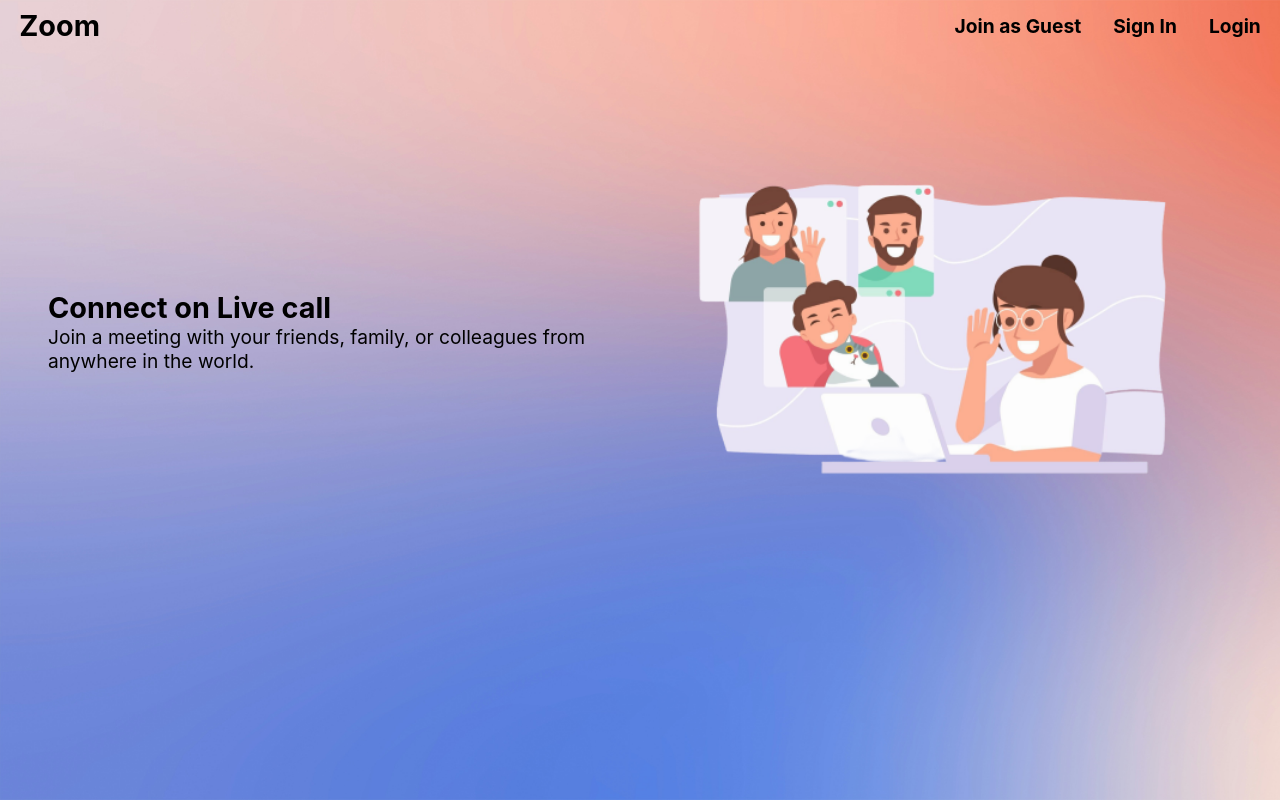
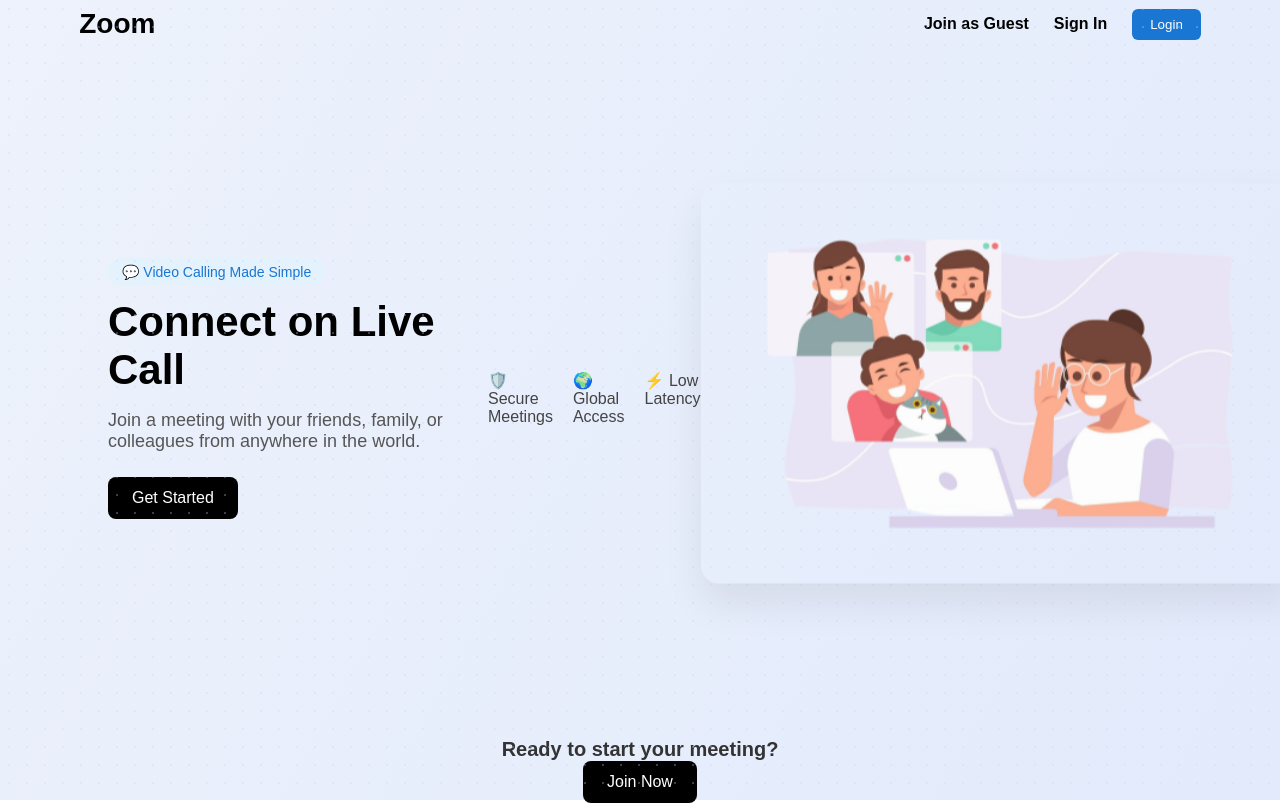
Before and after one commit to Maharsh-Nayak/peer-video-chat, a React (Create React App) app in the folder frontend/my-app/: page / in a window 1280 px wide. Built offline with nearby package versions, Linux system fonts and the light colour scheme.

Commit message:
added Join Meet Page with basic audio and vedio controls !!

```diff
--- a/frontend/my-app/src/App.css
+++ b/frontend/my-app/src/App.css
@@ -33,3 +33,165 @@
   height: 50vh;
   width: auto;
 }
+
+.LandingPage {
+  width: 100%;
+  padding: 0 60px;
+  font-family: "Poppins", sans-serif;
+}
+
+.navbar {
+  display: flex;
+  justify-content: space-between;
+  align-items: center;
+  padding: 20px 0;
+}
+
+.logo {
+  font-size: 28px;
+  font-weight: 700;
+}
+
+.nav-links {
+  display: flex;
+  gap: 25px;
+  align-items: center;
+}
+
+.link {
+  cursor: pointer;
+  font-size: 16px;
+  transition: 0.2s;
+}
+
+.link:hover {
+  opacity: 0.7;
+}
+
+.login-btn {
+  background-color: #1976d2;
+  padding: 8px 18px;
+  border-radius: 6px;
+  border: none;
+  color: white;
+  cursor: pointer;
+  transition: 0.2s;
+}
+
+.login-btn:hover {
+  background-color: #125aa0;
+}
+
+/* Main Section */
+
+.main {
+  display: flex;
+  justify-content: space-between;
+  align-items: center;
+  margin-top: 60px;
+}
+
+.content h2 {
+  font-size: 42px;
+  margin-bottom: 16px;
+}
+
+.content p {
+  width: 380px;
+  font-size: 18px;
+  margin-bottom: 25px;
+  color: #555;
+}
+
+.primary-btn {
+  padding: 12px 24px;
+  background-color: black;
+  color: white;
+  border-radius: 8px;
+  border: none;
+  cursor: pointer;
+  transition: 0.2s;
+  font-size: 16px;
+}
+
+.primary-btn:hover {
+  opacity: 0.85;
+}
+
+.photo img {
+  width: 480px;
+  border-radius: 12px;
+}
+
+@media (max-width: 900px) {
+  .main {
+    flex-direction: column;
+    text-align: center;
+  }
+
+  .content p {
+    width: 100%;
+  }
+
+  .photo img {
+    width: 350px;
+    margin-top: 40px;
+  }
+}
+
+.LandingPage {
+  min-height: 100vh;
+  background: linear-gradient(120deg, #edf2fb, #e2eafc);
+  position: relative;
+}
+
+.LandingPage::before {
+  content: "";
+  position: absolute;
+  inset: 0;
+  background-image: radial-gradient(#c7d2fe 1px, transparent 1px);
+  background-size: 18px 18px;
+  opacity: 0.3;
+  pointer-events: none;
+}
+
+
+.tag {
+  background: #e3f2fd;
+  padding: 6px 14px;
+  border-radius: 20px;
+  color: #1976d2;
+  font-size: 14px;
+  display: inline-block;
+  margin-bottom: 12px;
+  font-weight: 500;
+}
+
+.features {
+  display: flex;
+  gap: 20px;
+  margin-top: 20px;
+  color: #444;
+  font-size: 16px;
+}
+
+.photo img {
+  width: 480px;
+  border-radius: 18px;
+  box-shadow: 0px 20px 40px rgba(0,0,0,0.08);
+  animation: float 3s ease-in-out infinite;
+}
+
+@keyframes float {
+  0% { transform: translateY(0px); }
+  50% { transform: translateY(-10px); }
+  100% { transform: translateY(0px); }
+}
+
+.cta {
+  text-align: center;
+  margin-top: 70px;
+  font-size: 20px;
+  font-weight: 600;
+  color: #333;
+}
--- a/frontend/my-app/src/App.js
+++ b/frontend/my-app/src/App.js
@@ -4,6 +4,7 @@
 import { LandingPage } from './Pages/LandingPage.jsx';
 import { Authentication } from './Pages/Authentication.jsx';
 import { AuthProvider } from "./context/authContext";
+import MeetEntery from './Pages/videoMeetPage.jsx';
 
 function App() {
   return (
@@ -13,6 +14,7 @@
             <Routes>
               <Route path="/" element={<LandingPage />} />
               <Route path='/auth' element={<Authentication />} />
+              <Route path="/meet/" element={<MeetEntery />} />
               <Route path="/about" element={<div className="App"><header className="App-header"><h1>About Page</h1><p>This is the about page.</p></header></div>} />
               <Route path="/contact" element={<div className="App"><header className="App-header"><h1>Contact Page</h1><p>This is the contact page.</p></header></div>} />
               <Route path="/login" element={<div className="App"><header className="App-header"><h1>Login Page</h1><p>Please log in to continue.</p></header></div>} />
--- a/frontend/my-app/src/Pages/LandingPage.jsx
+++ b/frontend/my-app/src/Pages/LandingPage.jsx
@@ -8,29 +8,46 @@
 
   return (
     <div className="LandingPage">
-      <nav>
-        <div className="navbar">
-            <h2>Zoom</h2>
-        </div>
-        <div className="list">
-            <p>Join as Guest</p>
-            <p onClick={() => navigate("/auth")}>Sign In</p>
-            <div onClick={() => navigate("/auth")}>
-                <p>Login</p>
-            </div>
+      {/* Navbar */}
+      <nav className="navbar">
+        <h2 className="logo">Zoom</h2>
+        <div className="nav-links">
+          <p className="link">Join as Guest</p>
+          <p className="link clickable" onClick={() => navigate("/auth")}>Sign In</p>
+          <button className="login-btn" onClick={() => navigate("/auth")}>
+            Login
+          </button>
         </div>
       </nav>
+
+      {/* Main Section */}
       <div className="main">
         <div className="content">
-          <h2>Connect on Live call</h2>
-          <p>
-            Join a meeting with your friends, family, or colleagues from anywhere in the world.
-          </p>
+  <span className="tag">💬 Video Calling Made Simple</span>
+  <h2>Connect on Live Call</h2>
+  <p>
+    Join a meeting with your friends, family, or colleagues from anywhere in the world.
+  </p>
+  <button className="primary-btn" onClick={() => navigate("/auth")}>Get Started</button>
+</div>
+
+<div className="features">
+  <div>🛡️ Secure Meetings</div>
+  <div>🌍 Global Access</div>
+  <div>⚡ Low Latency</div>
+</div>
+
+
+        <div className="photo">
+          <img src="/landing3.png" alt="Landing" />
         </div>
-        <div className="photo">
-          <img src="/landing3.png" alt="Photo" />
-        </div>
+
+
       </div>
+        <div className="cta">
+  <p>Ready to start your meeting?</p>
+  <button className="primary-btn">Join Now</button>
+</div>
     </div>
   );
 }
--- /dev/null
+++ b/frontend/my-app/src/Pages/videoMeetPage.jsx
@@ -0,0 +1,212 @@
+import VideoCameraFrontIcon from "@mui/icons-material/VideoCameraFront";
+import MicIcon from "@mui/icons-material/Mic";
+import {
+  Button,
+  TextField,
+  IconButton,
+  ButtonGroup,
+  Card,
+  CardContent,
+  Typography,
+  Stack,
+} from "@mui/material";
+import React, { useEffect, useRef, useState } from "react";
+
+
+var connections = {};
+
+// WebRTC connection configuration:
+// The `iceServers` field tells WebRTC how to discover the best network path
+// between two devices. Since most users are behind routers or firewalls (NAT),
+// WebRTC cannot directly know each peer's public IP address.
+//
+// To solve that, WebRTC contacts a STUN (Session Traversal Utilities for NAT)
+// server. The STUN server responds with the device's public IP and port,
+// allowing WebRTC to generate "ICE candidates"—possible connection routes.
+//
+// These ICE candidates are then shared with the remote peer through the
+// signaling channel (like WebSockets). If a direct peer-to-peer connection
+// is possible, WebRTC uses it. If not, typically a TURN server is needed,
+// but here we only use a public STUN server provided by Google.
+//
+// Summary: This config allows WebRTC to perform NAT traversal and establish
+// a real-time peer-to-peer connection using the public STUN server.
+const peerConnectionConfig = {
+    iceServers: [
+        {urls: 'stun:stun.l.google.com:19302'}
+    ]
+};
+
+const MeetEntery = () => {
+  let [isVideoAvailable, setIsVideoAvailable] = useState(true);
+  let [isAudioAvailable, setIsAudioAvailable] = useState(true);
+  let [isVideoOn, setIsVideoOn] = useState(true);
+  let [isAudioOn, setIsAudioOn] = useState(true);
+  let [isScreenAvailable, setIsScreenAvailable] = useState(false);
+  let [isScreenOn, setIsScreenOn] = useState(false);
+
+  let [askUserName, setAskUserName] = useState(true);
+  let [userName, setUserName] = useState("");
+
+  const [videoStream, setVideoStream] = useState(null);
+  const [audioStream, setAudioStream] = useState(null);
+  const [screenStream, setScreenStream] = useState(null);
+
+  let [showModal, setShowModal] = useState();
+
+  let [messages, setMessages] = useState([]);
+  let [message, setMessage] = useState("");
+  let [notifications, setNotifications] = useState(0);
+
+
+  let localVideoRef = useRef();
+  let socketRef = useRef();
+  let socketIdRef = useRef();
+
+
+
+  const getPermission = async () => {
+    try{
+        const videoPerm = await navigator.mediaDevices.getUserMedia({video: true});
+        if(videoPerm){
+            setIsVideoAvailable(true);
+            setVideoStream(videoPerm);
+        }else{
+            setIsVideoAvailable(false);
+            setVideoStream(null);
+        }
+
+        const audioPerm = await navigator.mediaDevices.getUserMedia({audio: true});
+        if(audioPerm){
+            setIsAudioAvailable(true);
+            setAudioStream(audioPerm);
+        }else{
+            setIsAudioAvailable(false);
+            setAudioStream(null);
+        }
+
+        if(navigator.mediaDevices.getDisplayMedia){
+            setIsScreenAvailable(true);
+        }else{
+            setIsScreenAvailable(false);
+        }
+
+        if(isVideoAvailable || isAudioAvailable){
+            const stream = await navigator.mediaDevices.getUserMedia({
+                video: isVideoAvailable,
+                audio: isAudioAvailable
+            });
+
+            if(stream){
+                window.localStream = stream;
+                if(localVideoRef.current){
+                    localVideoRef.current.srcObject = stream;
+                }
+            }
+        }
+    }catch(err){
+        console.log("Error accessing media devices.", err);
+    }
+  }
+
+  useEffect(() => {
+    getPermission();
+  }, [])
+
+  return (
+    <div
+      style={{
+        display: "flex",
+        justifyContent: "center",
+        alignItems: "center",
+        height: "100vh",
+        padding: "20px",
+        background: "#f4f5f7",
+      }}
+    >
+      <Card
+        style={{
+          display: "flex",
+          flexDirection: "row",
+          padding: "20px",
+          borderRadius: "14px",
+          width: "80%",
+          maxWidth: "1200px",
+          boxShadow: "0px 4px 20px rgba(0,0,0,0.12)",
+        }}
+      >
+        <div
+          style={{
+            flex: 2,
+            marginRight: "20px",
+            borderRadius: "12px",
+            overflow: "hidden",
+            position: "relative",
+            background: "#000",
+            height: "400px",
+          }}
+        >
+          <video
+            ref={localVideoRef}
+            style={{
+              width: "100%",
+              height: "100%",
+              objectFit: "cover",
+            }}
+            autoPlay
+            muted
+          />
+
+          <div
+            style={{
+              position: "absolute",
+              bottom: "15px",
+              left: "50%",
+              transform: "translateX(-50%)",
+              display: "flex",
+              gap: "15px",
+              background: "rgba(0,0,0,0.5)",
+              padding: "10px 20px",
+              borderRadius: "30px",
+            }}
+          >
+            <IconButton style={{ color: "white" }} onClick={() => {setIsAudioOn(true)}}>
+              <MicIcon />
+            </IconButton>
+
+            <IconButton style={{ color: "white" }} onClick={() => {setIsVideoOn(true)}}>
+              <VideoCameraFrontIcon />
+            </IconButton>
+          </div>
+        </div>
+        <div
+          style={{
+            flex: 1,
+            display: "flex",
+            flexDirection: "column",
+            justifyContent: "center",
+            gap: "20px",
+          }}
+        >
+          <Typography variant="h4" fontWeight="600">
+            Join Meeting
+          </Typography>
+
+          <TextField
+            label="Enter your name"
+            variant="outlined"
+            fullWidth
+            value={userName}
+            onChange={(e) => setUserName(e.target.value)}
+          />
+
+          <Button variant="contained" size="large" fullWidth>
+            Join
+          </Button>
+        </div>
+      </Card>
+    </div>
+  );
+};
+
+export default MeetEntery;
```
